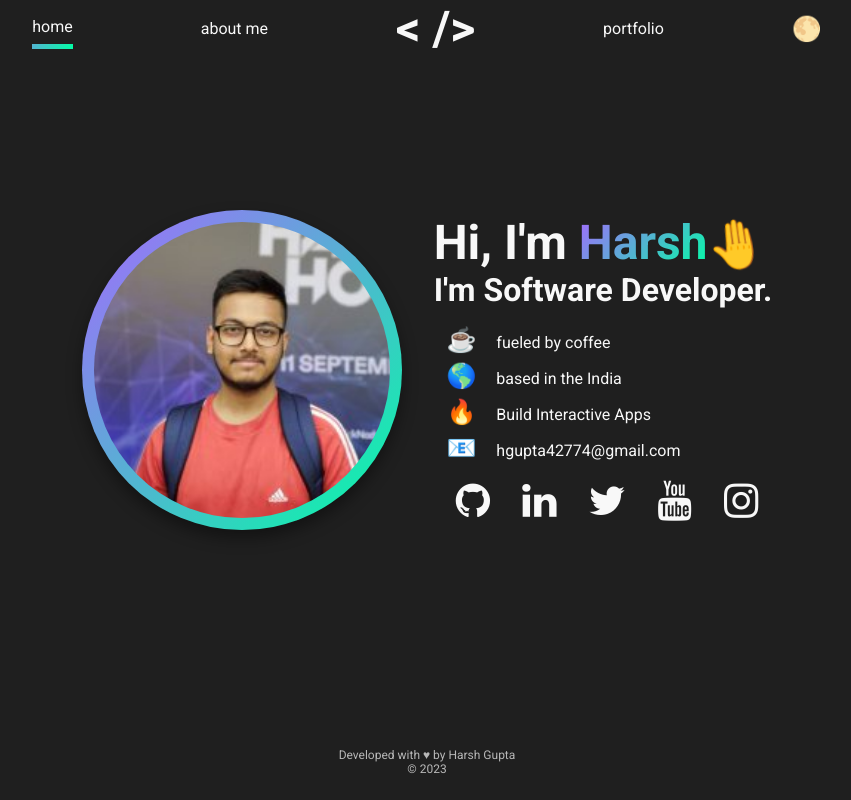
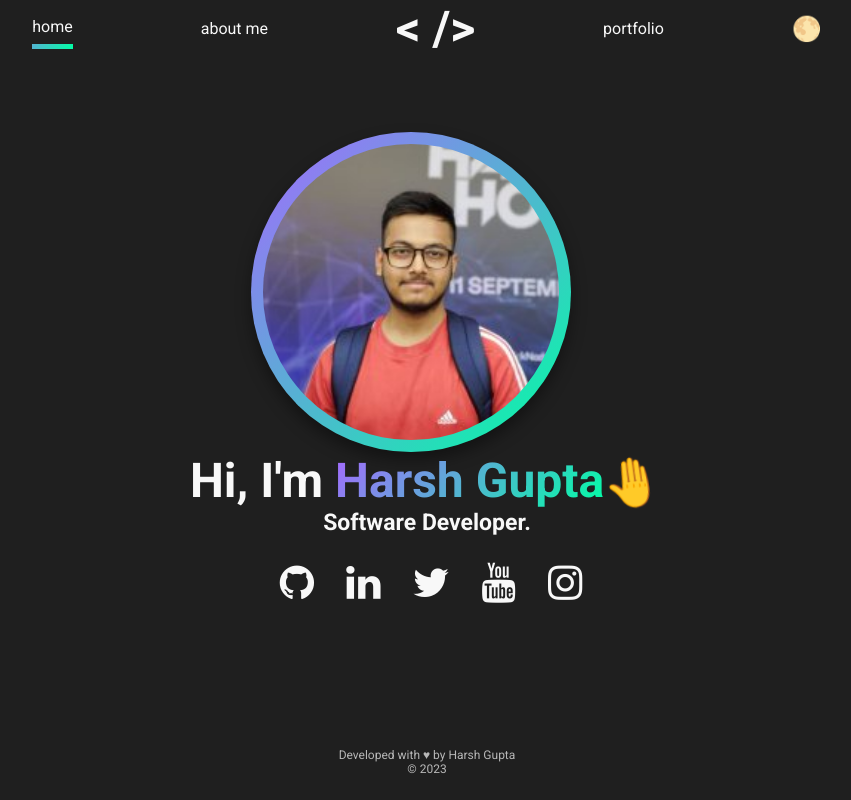
Before and after one commit to harshgupta20/me, a React (Create React App) app: page / in a window 1280 px wide. Shown: the whole page, without its empty margins (213-1064 px from the left). Built offline with nearby package versions, Linux system fonts and the light colour scheme; the HTML template or start-up script is replaced by a standard one.

Commit message:
home page updated

```diff
--- a/src/components/BaseLayout.js
+++ b/src/components/BaseLayout.js
@@ -45,7 +45,7 @@ export default function BaseLayout() {
                <Box component={'footer'} display={'flex'} flexDirection={'column'} alignItems={'center'}
                     py={'1.5rem'} sx={{opacity: 0.7}} width={'100%'}>
                   <p>Developed with &hearts; by <a href={'https://www.linkedin.com/in/harshgupta2001'}>Harsh Gupta</a></p>
-                  <p>&copy; 2023</p>
+                  <p>&copy; {new Date().getFullYear()}</p>
                </Box>
             </Grid>
          </Grid>
--- a/src/components/home/Home.js
+++ b/src/components/home/Home.js
@@ -2,7 +2,7 @@ import React from 'react';
 import Style from './Home.module.scss';
 import me from '../../img/self.jpg';
 import classNames from 'classnames';
-import EmojiBullet from "./EmojiBullet";
+// import EmojiBullet from "./EmojiBullet";
 import SocialIcon from "./SocialIcon";
 import {Box} from "@mui/material";
 import {info} from "../../info/Info";
@@ -10,21 +10,21 @@ import {info} from "../../info/Info";
 export default function Home() {
 
    return (
-      <Box component={'main'} display={'flex'} flexDirection={{xs: 'column', md: 'row'}} alignItems={'center'}
+      <Box component={'main'} display={'flex'} flexDirection={{xs: 'column', md: 'column'}} alignItems={'center'}
            justifyContent={'center'} minHeight={'calc(100vh - 175px)'}>
          <Box className={classNames(Style.avatar, Style.shadowed)} alt={'image of developer'} style={{background: info.gradient}} component={'img'} src={me} width={{xs: '35vh', md: '40vh'}}
               height={{xs: '35vh', md: '40vh'}}
               borderRadius={'50%'} p={'0.75rem'} mb={{xs: '1rem', sm: 0}} mr={{xs: 0, md: '2rem'}}/>
          <Box>
-            <h1>Hi, I'm <span style={{background: info.gradient, WebkitBackgroundClip: 'text', WebkitTextFillColor: 'transparent'}}>{info.firstName}</span><span className={Style.hand}>🤚</span>
+            <h1>Hi, I'm <span style={{background: info.gradient, WebkitBackgroundClip: 'text', WebkitTextFillColor: 'transparent'}}>{info.firstName} {info.lastName}</span><span className={Style.hand}>🤚</span>
             </h1>
-            <h2>I'm {info.position}.</h2>
-            <Box component={'ul'} p={'0.8rem'}>
+            <h2 style={{fontSize: "23px", textAlign:'center'}}>{info.position}.</h2>
+            {/* <Box component={'ul'} p={'0.8rem'}>
                {info.miniBio.map((bio, index) => (
                   <EmojiBullet key={index} emoji={bio.emoji} text={bio.text}/>
                ))}
-            </Box>
-            <Box display={'flex'} gap={'1.5rem'} justifyContent={'center'} fontSize={{xs: '2rem', md: '2.5rem'}}>
+            </Box> */}
+            <Box display={'flex'} gap={'1.5rem'} justifyContent={'center'} marginTop={'1.5rem'} fontSize={{xs: '2rem', md: '2.5rem'}}>
                {info.socials.map((social, index) => (
                   <SocialIcon key={index} link={social.link} icon={social.icon} label={social.label} />
                ))}
```
Also changed, not shown: 1 other file (tests, documents, lock files or other folders).
